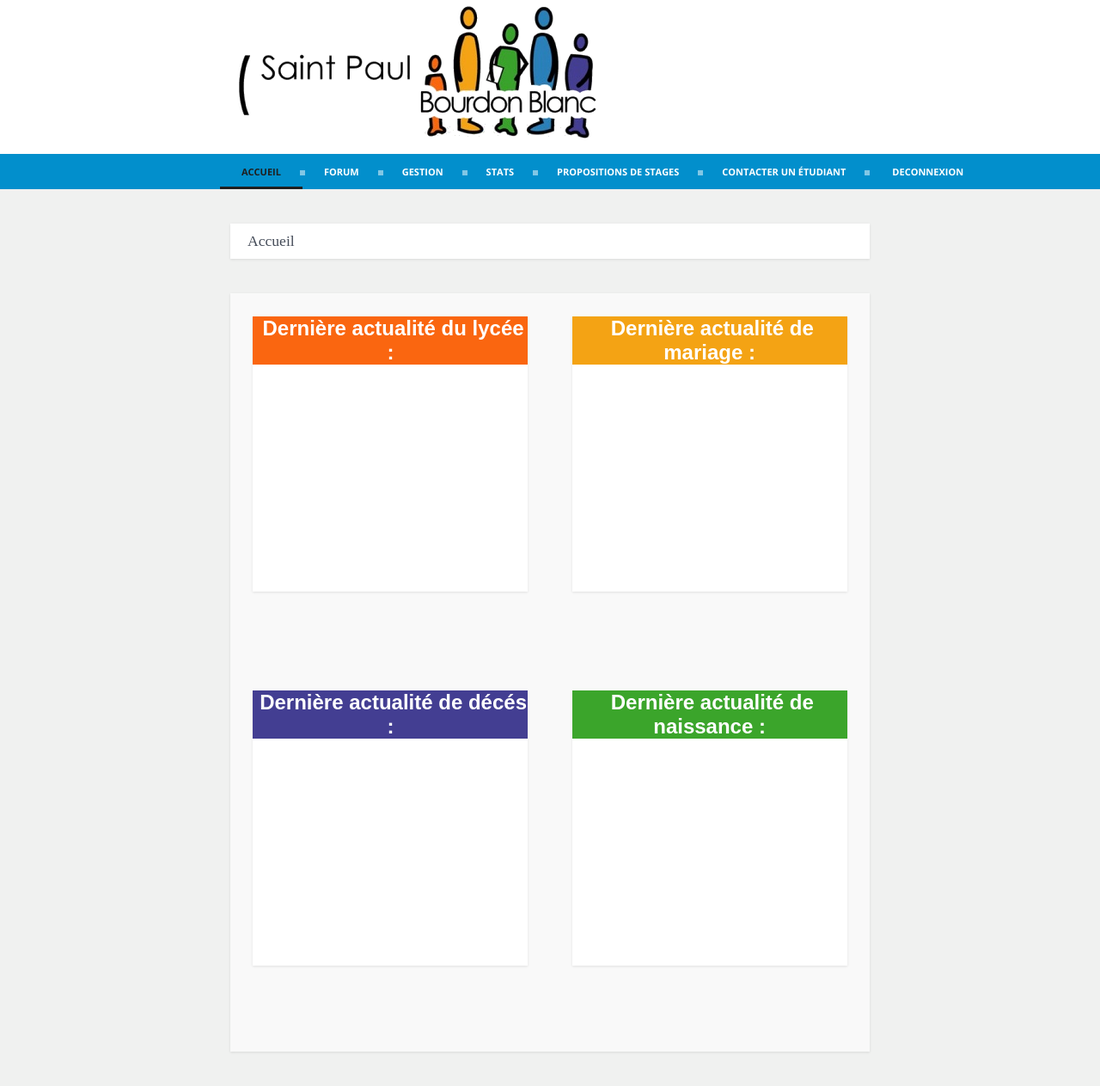
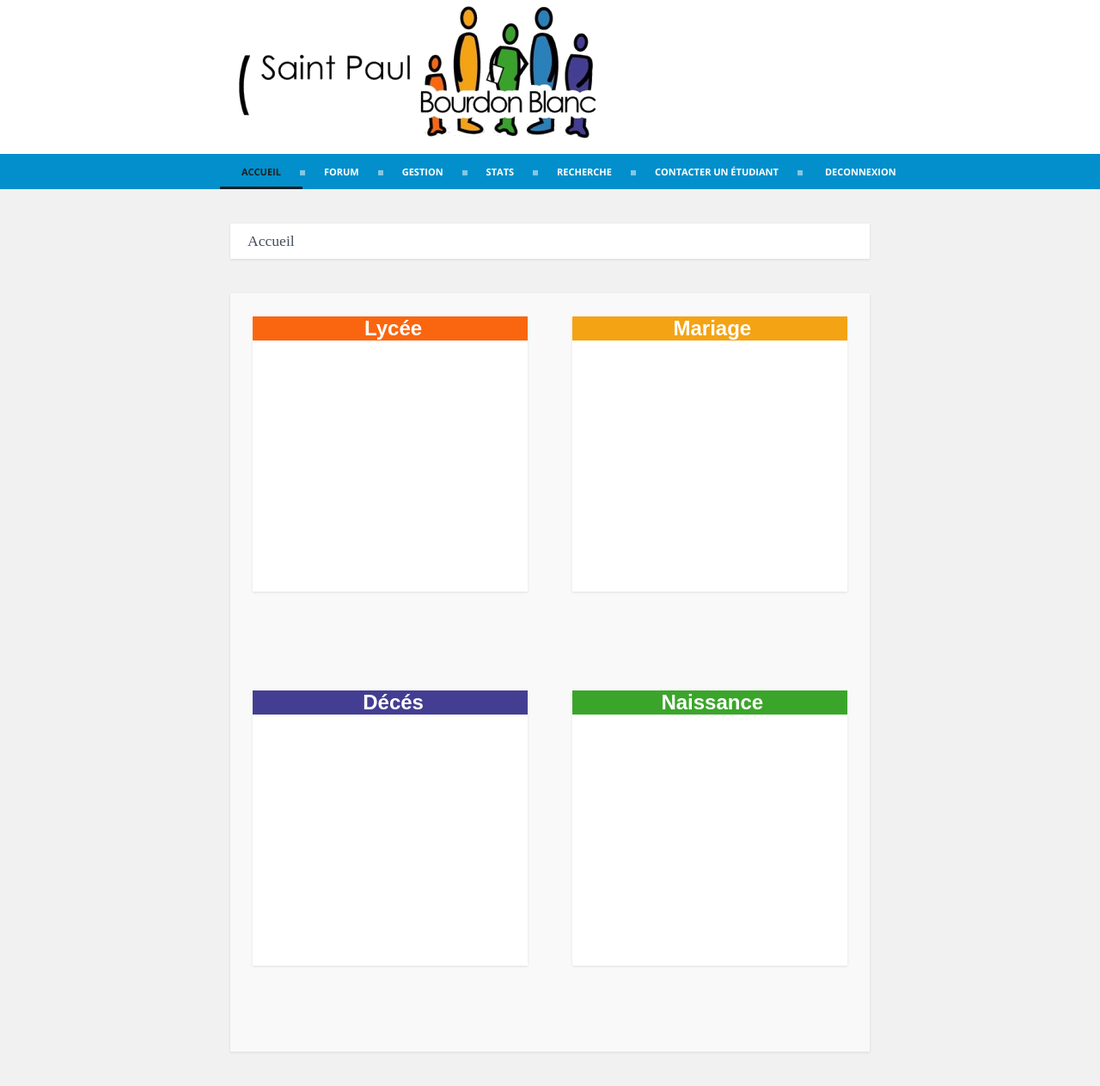
Before and after one commit to ComteZino/Projet_WEB_Etudiants, a PHP site: page /frontoffice/accueil.php in a window 1280 px wide. Shown: the part 41-1304 px from the top of the page at 86% size. Run offline with PHP 8.4, Linux system fonts and the light colour scheme; the visitor is signed in with stand-in values (Sample User, id 1); data that the repository does not hold is empty.

Commit message:
Refonte totale du design en cours

```diff
--- a/backoffice/menu.php
+++ b/backoffice/menu.php
@@ -43,11 +43,11 @@
 
                         if($_SESSION["page"] == "stages")
                         {
-                            echo "<li class='active'><a href='#'><span>Propositions de stages</span></a></li>";
+                            echo "<li class='active'><a href='#'><span>Recherche</span></a></li>";
                         }
                         else
                         {
-                            echo "<li><a href='#'><span>Propositions de stages</span></a></li>";
+                            echo "<li><a href='#'><span>Recherche</span></a></li>";
                         }
 
                         if($_SESSION["page"] == "contact_etudiant")
--- a/frontoffice/accueil.php
+++ b/frontoffice/accueil.php
@@ -37,9 +37,9 @@
 
         <div class="box-principal">
             <div id="box-principal-one">
-                <div id="box_lycee" class="form-style-5">
+                <div id="box_lycee">
                     <div id="barre_box_lycee">
-                        <span class="titre_categorie_actualite">Dernière actualité du lycée :</span>
+                        <span class="titre_categorie_actualite">Lycée</span>
                     </div>
                     <div id="actualite_box_lycee">
                         <?php
@@ -53,9 +53,9 @@
                     </div>
                 </div>
 
-                <div id="box_mariage" class="form-style-5">
+                <div id="box_mariage">
                     <div id="barre_box_mariage">
-                        <span class="titre_categorie_actualite">Dernière actualité de mariage :</span>
+                        <span class="titre_categorie_actualite">Mariage</span>
                     </div>
                     <div id="actualite_box_mariage">
                     <?php
@@ -72,9 +72,9 @@
 
             <div id="box-principal-two">
 
-                <div id="box_deces" class="form-style-5">
+                <div id="box_deces">
                     <div id="barre_box_deces">
-                        <span class="titre_categorie_actualite">Dernière actualité de décés :</span>
+                        <span class="titre_categorie_actualite">Décés</span>
                     </div>
                     <div id="actualite_box_deces">
                     <?php
@@ -89,9 +89,9 @@
                     </div>
                 </div>
 
-                <div id="box_naissance" class="form-style-5">
+                <div id="box_naissance">
                     <div id="barre_box_naissance">
-                        <span class="titre_categorie_actualite">Dernière actualité de naissance :</span>
+                        <span class="titre_categorie_actualite">Naissance</span>
                     </div>
                     <div id="actualite_box_naissance">
                         <?php
--- a/frontoffice/menu.php
+++ b/frontoffice/menu.php
@@ -59,7 +59,7 @@
                     {
                         echo "<li><a href='#'<span>Gestion</span></a></li>";
                         echo "<li><a href='#'><span>Stats</span></a></li>";
-                        echo "<li><a href='#'><span>Propositions de stages</span></a></li>";
+                        echo "<li><a href='#'><span>Recherche</span></a></li>";
                         echo "<li><a href='../backoffice/contact_etudiant.php'><span>Contacter un étudiant</span></a></li>";
                     }
                 ?>
```
Also changed, not shown: css/styleAccueil.css (+0 -130 lines).
